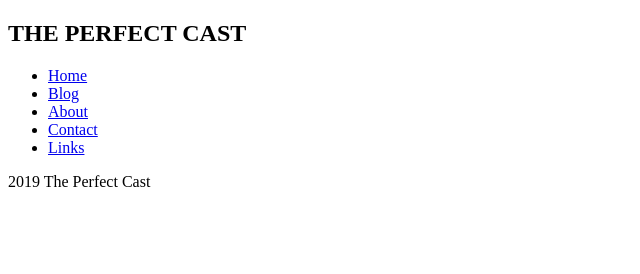
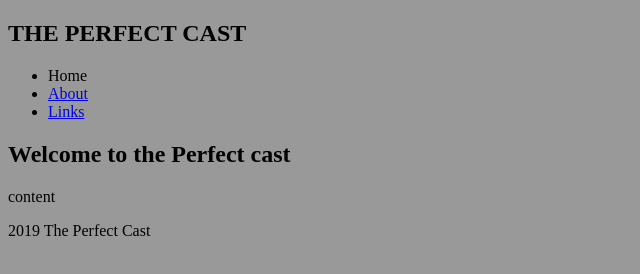
Before and after one commit to jazzy1234/theperfectcast, a plain HTML site: page index.html in a window 1280 px wide. Shown: the whole page, without its empty margins (0-640 px from the left). Drawn offline with Linux system fonts and the light colour scheme; files that its build step writes are made by us from their sources.

Commit message:
css update

```diff
--- a/index.html
+++ b/index.html
@@ -2,21 +2,21 @@
 <html>
 	<head>
 		<title>The perfect cast</title>
+		<link href="styles/main.css" rel="stylesheet" />
 	</head>
 	<body>
 		<header>
 			<nav>
 				<h1>THE PERFECT CAST</h1>
 				<ul>
-					<li><a href="#">Home</a></li>
-					<li><a href="#">Blog</a></li>
-					<li><a href="#">About</a></li>
-					<li><a href="#">Contact</a></li>
-					<li><a href="#">Links</a></li>
+					<li>Home</li>
+					<li><a href="page2.html">About</a></li>
+					<li><a href="page3.html">Links</a></li>
 				</ul>
+			</nav>
+		<h2>Welcome to the Perfect cast</h2>
 
-
-			</nav>
+			<p>content</p>
 
 
 
--- a/main.css
+++ b/main.css
@@ -0,0 +1,3 @@
+body {
+	background: #999;
+}
```
Also changed, not shown: page2.html (+9 -4 lines), page3.html (+2 -1 lines).
